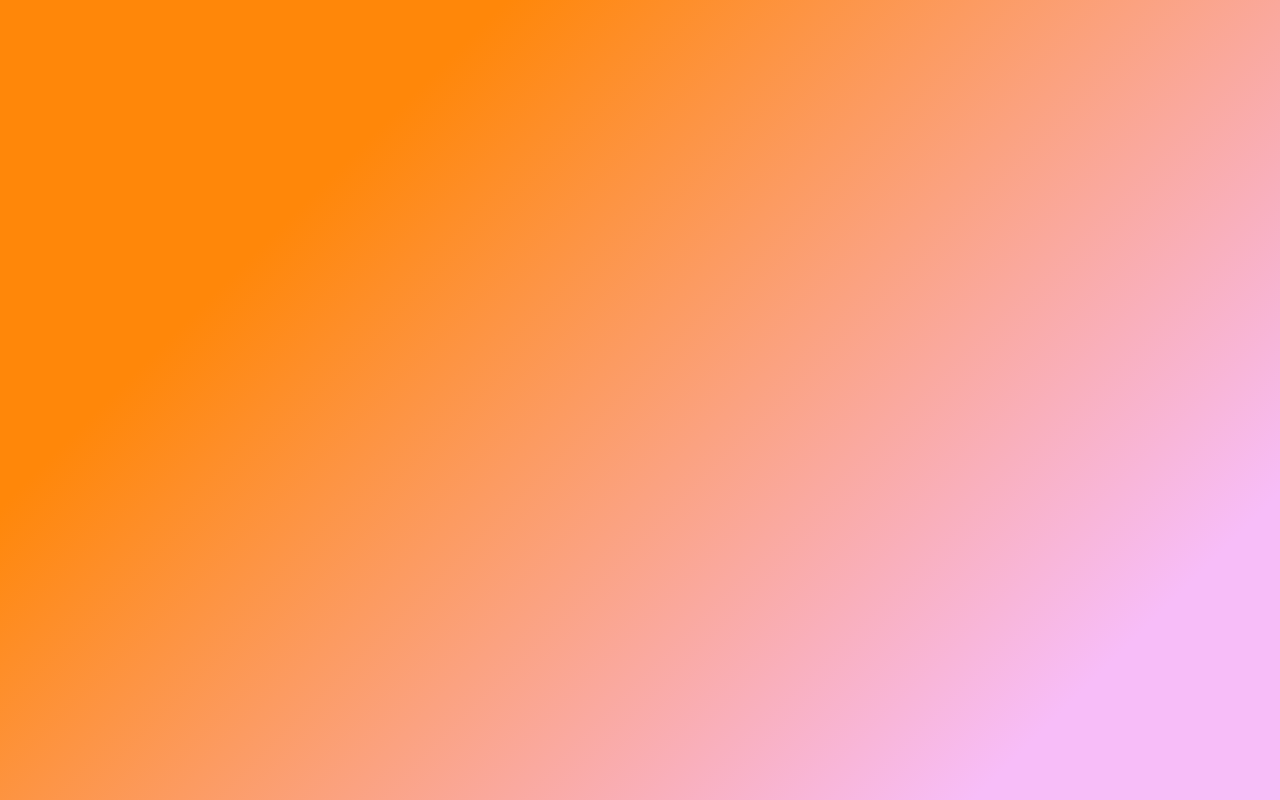
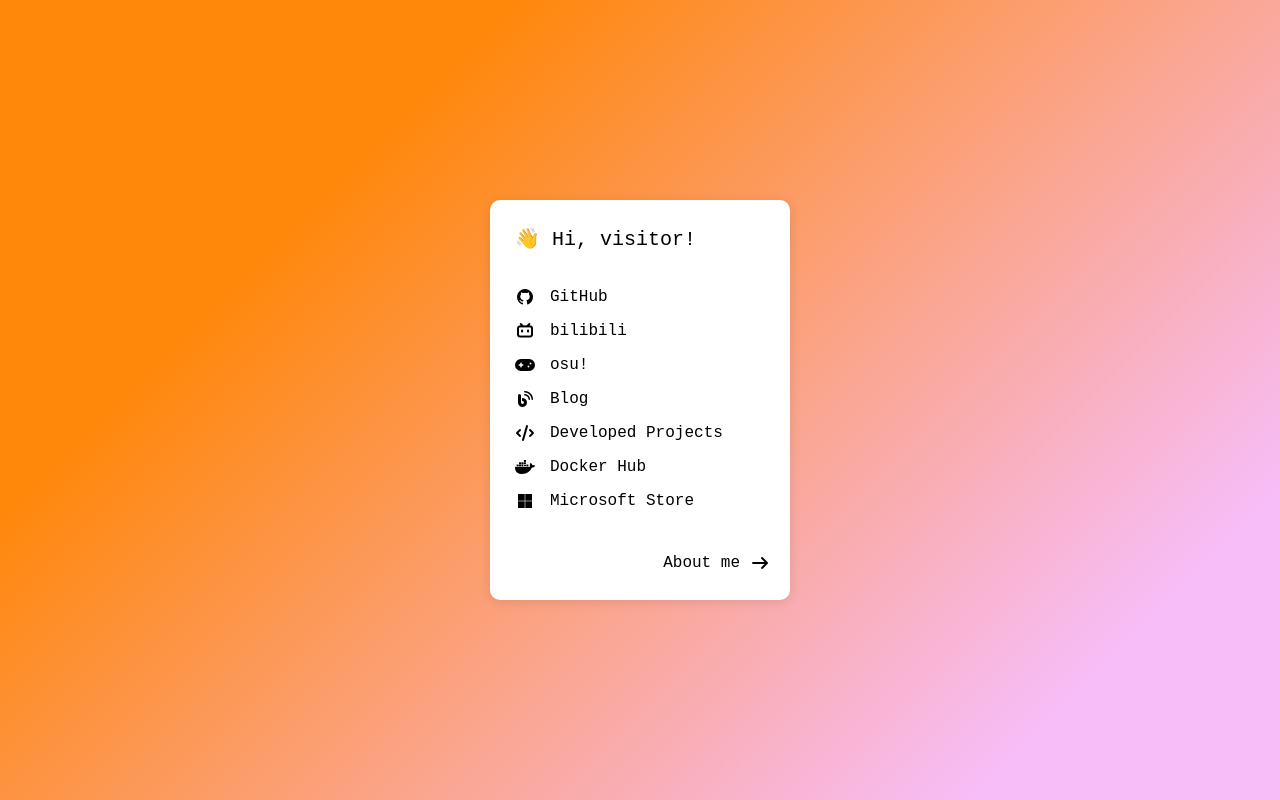
Before and after one commit to Zhoucheng133/Home, a Svelte app: page / in a window 1280 px wide. Built offline with nearby package versions, Linux system fonts and the light colour scheme.

Commit message:
添加card

```diff
--- a/src/App.svelte
+++ b/src/App.svelte
@@ -1,4 +1,4 @@
-<div>
+<main>
   <div class="welcome_container">
     <div class="welcome" id="welcome"></div>
   </div>
@@ -13,10 +13,12 @@
       <path bind:this={path} class="path" stroke="url(#grad)" fill="url(#grad)" stroke-width="2px" vector-effect="non-scaling-stroke" d="M 0 100 V 100 Q 50 100 100 100 V 100 z" />
     </svg>
   </div>
-</div>
+  <Card />
+</main>
 
 
 <script lang="ts">
+import Card from "./components/Card.svelte";
 import gsap from "gsap";
 import { MorphSVGPlugin } from "gsap/MorphSVGPlugin";
 import { onMount } from "svelte";
@@ -32,7 +34,7 @@
 
 onMount(() => {
   new Typed("#welcome", {
-    strings: ["Welcome to my website!"],
+    strings: ["Welcome!"],
     typeSpeed: 60,
     loop: false
   })
@@ -44,7 +46,7 @@
 
   setTimeout(() => {
     tl.play();
-  }, 2000);
+  }, 600);
 });
 </script>
 
--- /dev/null
+++ b/src/components/Card.svelte
@@ -0,0 +1,57 @@
+<main>
+  <div class="card_container">
+    <div class="card_inner" class:is-flipped={flipped}>
+      <CardFront flipHandler={flipCard} />
+      <CardBack flipHandler={flipCard} />
+    </div>
+  </div>
+</main>
+
+<script lang="ts">
+import CardFront from "./CardFront.svelte";
+import CardBack from "./CardBack.svelte";
+
+let flipped = false;
+
+function flipCard() {
+  flipped = !flipped;
+}
+</script>
+
+<style>
+.is-flipped {
+  transform: rotateY(180deg);
+}
+.card_inner{
+  position: relative;
+  width: 100%;
+  height: 100%;
+  transition: transform 0.6s;
+  transform-style: preserve-3d;
+}
+
+@keyframes animateIn {
+  0% {
+    opacity: 0;
+    transform: translate(-50%, calc(-50% + 20px ));
+  }
+  100% {
+    opacity: 1;
+    transform: translate(-50%, -50%);
+  }
+}
+
+.card_container {
+  width: 300px;
+  height: 400px;
+  position: fixed;
+  left: 50%;
+  top: 50%;
+  transform: translate(-50%, calc(-50% + 20px ));
+  color: black;
+
+  opacity: 0;
+  animation: animateIn 0.3s ease-in-out forwards;
+  animation-delay: 1.5s;
+}
+</style>
--- /dev/null
+++ b/src/components/CardBack.svelte
@@ -0,0 +1,66 @@
+<main class="back">
+  <div class="float_button">
+    <div class="label"
+      onclick={ flipHandler }
+      role="button"
+      tabindex="0"
+      onkeydown={(e) => {
+        if (e.key === 'Enter' || e.key === ' ') {
+          e.preventDefault();
+          flipHandler();
+        }
+      }}
+    >Quick link</div>
+    <i class="fa-solid fa-arrow-left"></i>
+  </div>
+</main>
+
+<script lang="ts">
+let { flipHandler } = $props();
+</script>
+
+<style>
+.float_button{
+  right: 20px;
+  position: absolute;
+  bottom: 25px;
+  display: flex;
+  gap: 10px;
+  align-items: center;
+}
+.label:hover::after{
+  transform: scaleX(1);
+}
+.label::after{
+  content: "";
+  position: absolute;
+  left: 0;
+  bottom: -2px;
+  width: 100%;
+  height: 2px;
+  background-color: black;
+  transform: scaleX(0);
+  transform-origin: center;
+  transition: transform 0.2s ease-in-out;
+}
+.label{
+  text-decoration: none;
+  position: relative;
+  cursor: pointer;
+  color: black;
+}
+.back{
+  position: absolute;
+  width: 100%;
+  height: 100%;
+  backface-visibility: hidden;
+  color: black;
+  transform: rotateY(180deg);
+
+  background-color: white;
+  box-shadow: 0 2px 12px 0 rgba(0, 0, 0, 0.1);
+  border-radius: 10px;
+  padding: 25px;
+  box-sizing: border-box;
+}
+</style>
--- /dev/null
+++ b/src/components/CardFront.svelte
@@ -0,0 +1,126 @@
+<main class="front">
+  <div class="title">👋 Hi, visitor!</div>
+
+  <div class="list">
+    <div class="item">
+      <i class="fa-brands fa-github"></i>
+      <div class="label_container">
+        <a class="label" href="https://github.com/Zhoucheng133" target="_blank">GitHub</a>
+      </div>
+    </div>
+    <div class="item">
+      <i class="fa-brands fa-bilibili"></i>
+      <div class="label_container">
+        <a class="label" href="https://space.bilibili.com/5129395" target="_blank">bilibili</a>
+      </div>
+    </div>
+    <div class="item">
+      <i class="fa-solid fa-gamepad"></i>
+      <div class="label_container">
+        <a class="label" href="https://osu.ppy.sh/users/11444852" target="_blank">osu!</a>
+      </div>
+    </div>
+    <div class="item">
+      <i class="fa-solid fa-blog"></i>
+      <div class="label_container">
+        <a class="label" href="https://blog.z-server.top/" target="_blank">Blog</a>
+      </div>
+    </div>
+    <div class="item">
+      <i class="fa-solid fa-code"></i>
+      <div class="label_container">
+        <a class="label" href="https://blog.z-server.top/myprj/myprj" target="_blank">Developed Projects</a>
+      </div>
+    </div>
+    <div class="item">
+      <i class="fa-brands fa-docker"></i>
+      <div class="label_container">
+        <a class="label" href="https://hub.docker.com/repositories/zhouc1230" target="_blank">Docker Hub</a>
+      </div>
+    </div>
+    <div class="item">
+      <i class="fa-brands fa-microsoft"></i>
+      <div class="label_container">
+        <a class="label" href="https://apps.microsoft.com/search/publisher?name=ZhouCheng" target="_blank">Microsoft Store</a>
+      </div>
+    </div>
+  </div>
+
+  <div class="float_button">
+    <div class="label"
+      onclick={ flipHandler }
+      role="button"
+      tabindex="0"
+      onkeydown={(e) => {
+        if (e.key === 'Enter' || e.key === ' ') {
+          e.preventDefault();
+          flipHandler();
+        }
+      }}
+    >
+      About me
+    </div>
+    <i class="fa-solid fa-arrow-right"></i>
+  </div>
+</main>
+
+<script lang="ts">
+let { flipHandler } = $props();
+</script>
+
+<style>
+.front{
+  position: absolute;
+  width: 100%;
+  height: 100%;
+  backface-visibility: hidden;
+
+  background-color: white;
+  box-shadow: 0 2px 12px 0 rgba(0, 0, 0, 0.1);
+  border-radius: 10px;
+  padding: 25px;
+  box-sizing: border-box;
+}
+.float_button{
+  right: 20px;
+  position: absolute;
+  bottom: 25px;
+  display: flex;
+  gap: 10px;
+  align-items: center;
+}
+.label:hover::after{
+  transform: scaleX(1);
+}
+.label::after{
+  content: "";
+  position: absolute;
+  left: 0;
+  bottom: -2px;
+  width: 100%;
+  height: 2px;
+  background-color: black;
+  transform: scaleX(0);
+  transform-origin: center;
+  transition: transform 0.2s ease-in-out;
+}
+.label{
+  text-decoration: none;
+  position: relative;
+  cursor: pointer;
+  color: black;
+}
+.item{
+  display: grid;
+  width: auto;
+  grid-template-columns: 35px auto;
+  align-items: center;
+  margin-top: 10px;
+}
+.list{
+  margin-top: 30px;
+}
+.title{
+  font-size: 20px;
+}
+</style>
--- a/src/components/Content.svelte
+++ /dev/null
@@ -1,132 +0,0 @@
-<main>
-  <div class="content">
-    <div class="title">👋 Hi, visitor!</div>
-
-    <div class="list">
-      <div class="item">
-        <i class="fa-brands fa-github"></i>
-        <div class="label_container">
-          <a class="label" href="https://github.com/Zhoucheng133" target="_blank">GitHub</a>
-        </div>
-      </div>
-      <div class="item">
-        <i class="fa-brands fa-bilibili"></i>
-        <div class="label_container">
-          <a class="label" href="https://space.bilibili.com/5129395" target="_blank">bilibili</a>
-        </div>
-      </div>
-      <div class="item">
-        <i class="fa-solid fa-gamepad"></i>
-        <div class="label_container">
-          <a class="label" href="https://osu.ppy.sh/users/11444852" target="_blank">osu!</a>
-        </div>
-      </div>
-      <div class="item">
-        <i class="fa-solid fa-blog"></i>
-        <div class="label_container">
-          <a class="label" href="https://blog.z-server.top/" target="_blank">Blog</a>
-        </div>
-      </div>
-      <div class="item">
-        <i class="fa-solid fa-code"></i>
-        <div class="label_container">
-          <a class="label" href="https://blog.z-server.top/myprj/myprj" target="_blank">Developed Projects</a>
-        </div>
-      </div>
-      <div class="item">
-        <i class="fa-brands fa-docker"></i>
-        <div class="label_container">
-          <a class="label" href="https://hub.docker.com/repositories/zhouc1230" target="_blank">Docker Hub</a>
-        </div>
-      </div>
-      <div class="item">
-        <i class="fa-brands fa-microsoft"></i>
-        <div class="label_container">
-          <a class="label" href="https://apps.microsoft.com/search/publisher?name=ZhouCheng" target="_blank">Microsoft Store</a>
-        </div>
-      </div>
-    </div>
-
-    <div class="float_button">
-      <div class="label">About me</div>
-      <i class="fa-solid fa-arrow-right"></i>
-    </div>
-
-  </div>
-</main>
-
-<style>
-.float_button{
-  right: 20px;
-  position: absolute;
-  bottom: 25px;
-  display: flex;
-  gap: 10px;
-  align-items: center;
-}
-.label:hover::after{
-  transform: scaleX(1);
-}
-.label::after{
-  content: "";
-  position: absolute;
-  left: 0;
-  bottom: -2px;
-  width: 100%;
-  height: 2px;
-  background-color: black;
-  transform: scaleX(0);
-  transform-origin: center;
-  transition: transform 0.2s ease-in-out;
-}
-.label{
-  text-decoration: none;
-  position: relative;
-  cursor: pointer;
-  color: black;
-}
-.item{
-  display: grid;
-  width: auto;
-  grid-template-columns: 35px auto;
-  align-items: center;
-  margin-top: 10px;
-}
-.list{
-  margin-top: 40px;
-}
-.title{
-  font-size: 20px;
-}
-
-@keyframes animateIn {
-  0% {
-    opacity: 0;
-    transform: translate(-50%, calc(-50% + 20px ));
-  }
-  100% {
-    opacity: 1;
-    transform: translate(-50%, -50%);
-  }
-}
-
-.content {
-  width: 300px;
-  height: 400px;
-  /* background-color: rgba(255, 255, 255, 0.4); */
-  background-color: white;
-  box-shadow: 0 2px 12px 0 rgba(0, 0, 0, 0.1);
-  border-radius: 10px;
-  position: fixed;
-  left: 50%;
-  top: 50%;
-  transform: translate(-50%, calc(-50% + 20px ));
-  padding: 25px;
-  box-sizing: border-box;
-  color: black;
-
-  /* opacity: 0;
-  animation: animateIn 0.3s ease-in-out forwards;
-  animation-delay: 1.5s; */
-}
-</style>
```
